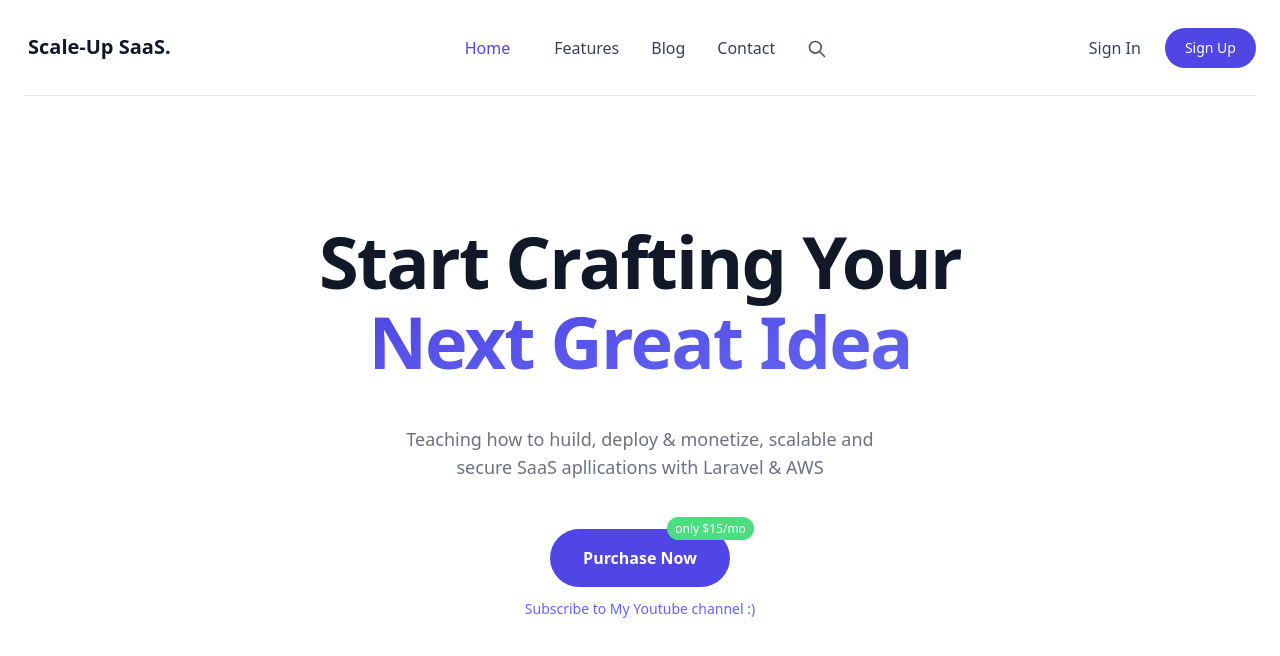
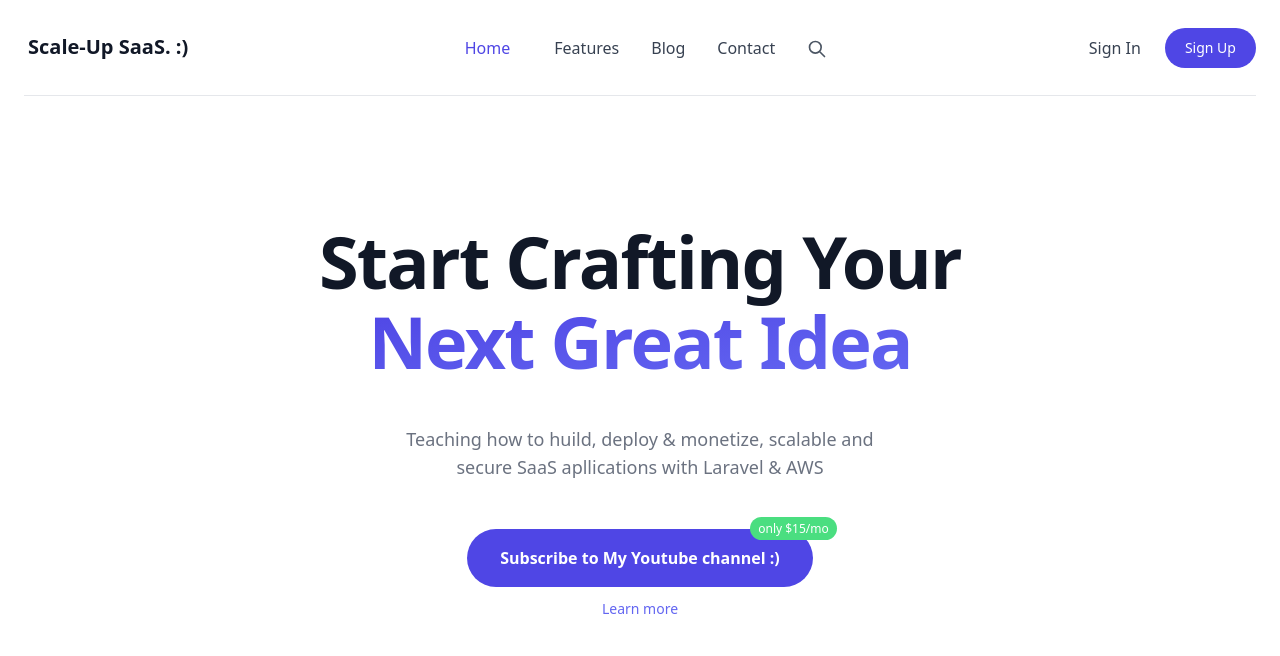
Before and after one commit to saasscaleup/nodejs-ssl-server, a website: page html/index.html in a window 1280 px wide. Drawn offline with nearby package versions, Linux system fonts and the light colour scheme.

Commit message:
feature/github-action - update html - 2

```diff
--- a/html/index.html
+++ b/html/index.html
@@ -1289,7 +1289,7 @@
                     class="container relative flex flex-wrap items-center justify-between h-24 mx-auto overflow-hidden font-medium border-b border-gray-200 md:overflow-visible lg:justify-center sm:px-4 md:px-2 lg:px-0">
                     <div class="flex items-center justify-start w-1/4 h-full pr-4">
                         <a href="#_" class="inline-block py-4 md:py-0">
-                            <span class="p-1 text-xl font-black leading-none text-gray-900">Scale-Up SaaS.</span>
+                            <span class="p-1 text-xl font-black leading-none text-gray-900">Scale-Up SaaS. :)</span>
                         </a>
                     </div>
                     <div class="top-0 left-0 items-start hidden w-full h-full p-4 text-sm bg-gray-900 bg-opacity-50 md:items-center md:w-3/4 md:absolute lg:text-base md:bg-transparent md:p-0 md:relative md:flex"
@@ -1354,13 +1354,13 @@
                     <span class="relative inline-flex w-full md:w-auto">
                         <a href="#_" type="button"
                             class="inline-flex items-center justify-center w-full px-8 py-4 text-base font-bold leading-6 text-white bg-indigo-600 border border-transparent rounded-full md:w-auto hover:bg-indigo-500 focus:outline-none focus:ring-2 focus:ring-offset-2 focus:ring-indigo-600">
-                            Purchase Now
+                            Subscribe to My Youtube channel :)
                         </a>
                         <span
                             class="absolute top-0 right-0 px-2 py-1 -mt-3 -mr-6 text-xs font-medium leading-tight text-white bg-green-400 rounded-full">only
                             $15/mo</span>
                     </span>
-                    <a href="#_" class="mt-3 text-sm text-indigo-500">Subscribe to My Youtube channel :)</a>
+                    <a href="#_" class="mt-3 text-sm text-indigo-500">Learn more</a>
                 </div>
             </div>
         </div>
```
